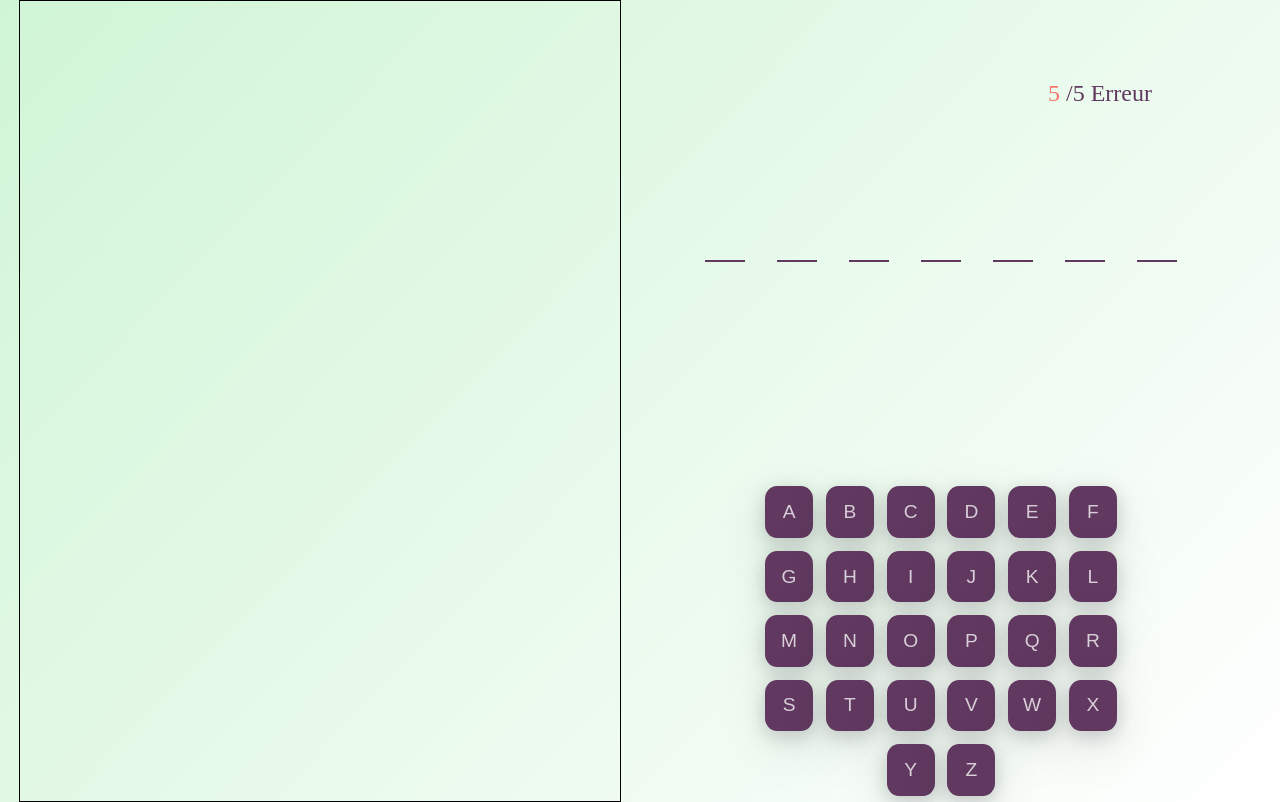
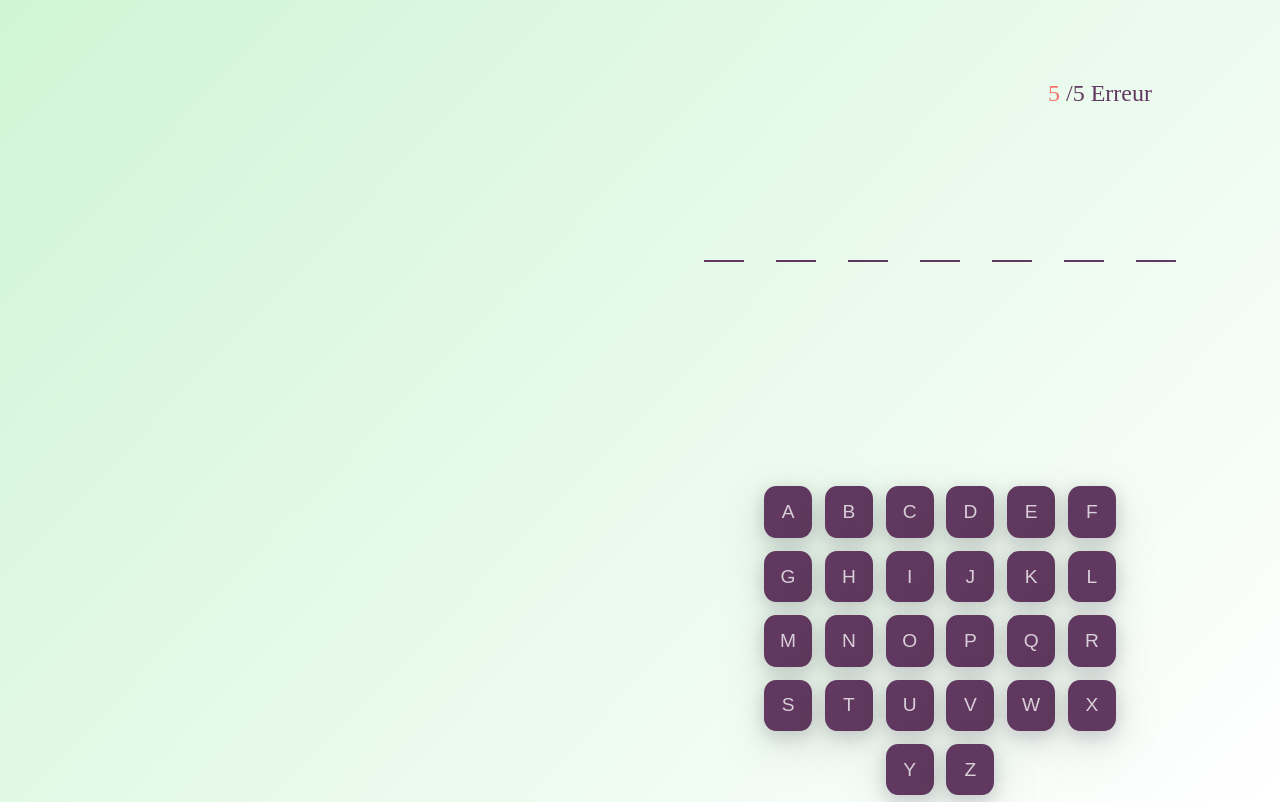
Before and after one commit to RomainM27/Hangman, a plain HTML site: page index.html in a window 1280 px wide. Drawn offline with Linux system fonts and the light colour scheme.

Commit message:
hangman v0.01 => remove the border of canvas

```diff
--- a/assets/js/hangman.js
+++ b/assets/js/hangman.js
@@ -60,7 +60,6 @@ let buttonPop = document.querySelector('#pop-up button');
 buttonPop.addEventListener("click", () =>{
     location.pathname = '/index.html'
 })
-
 
 // =============================== function ==============
 // return an random word
--- a/index.html
+++ b/index.html
@@ -16,7 +16,7 @@
         <button type="button">Replay</button>
     </div>
     <section class="game">
-        <canvas id="myCanvas" width="600" height="800" style="border:1px solid black"></canvas>
+        <canvas id="myCanvas" width="600" height="800"></canvas>
         <div class="gamefct">
             <div class="errorCount"><span>5</span> /5 Erreur</div>
             <div class="wordsPart">
```
